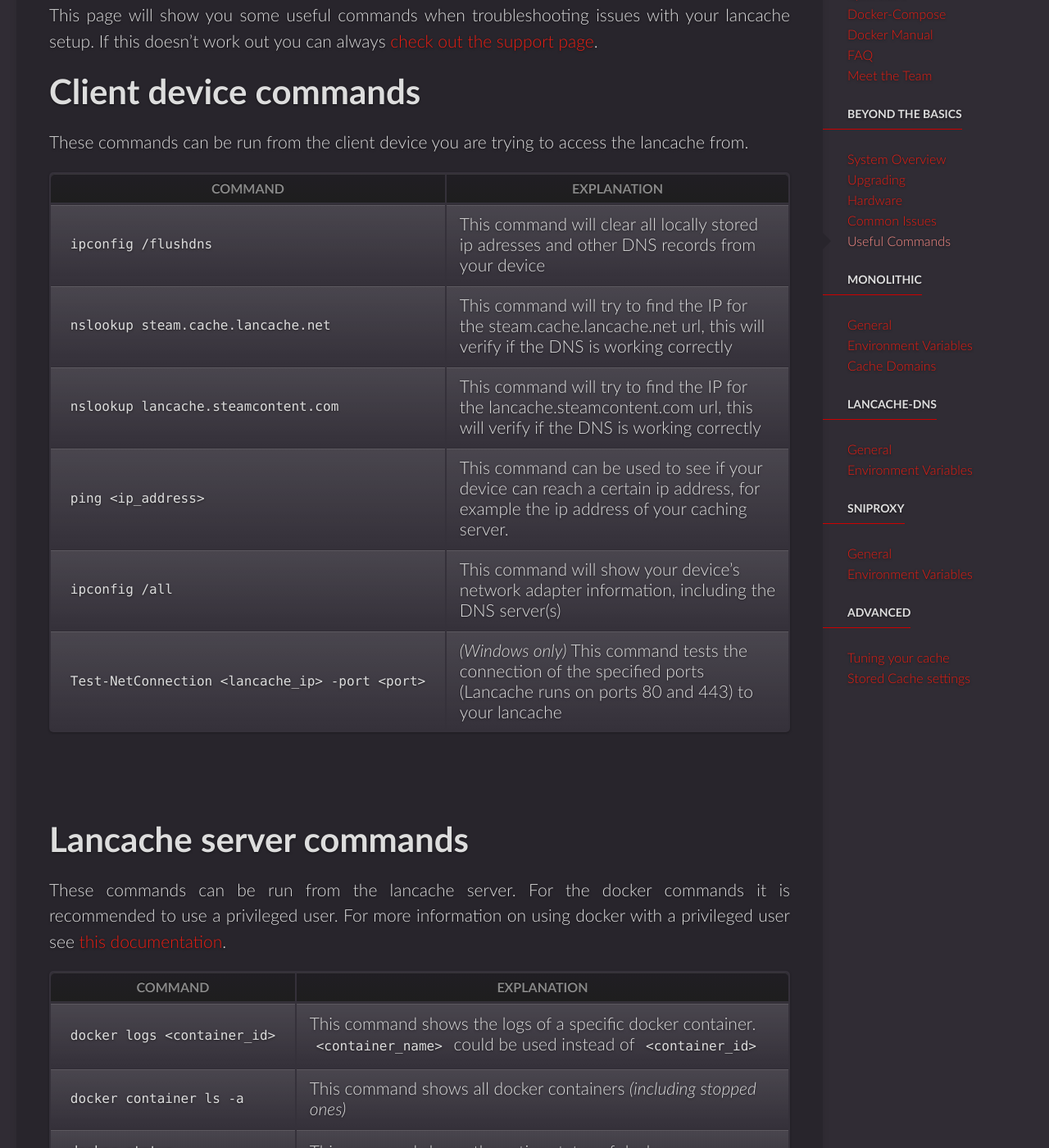
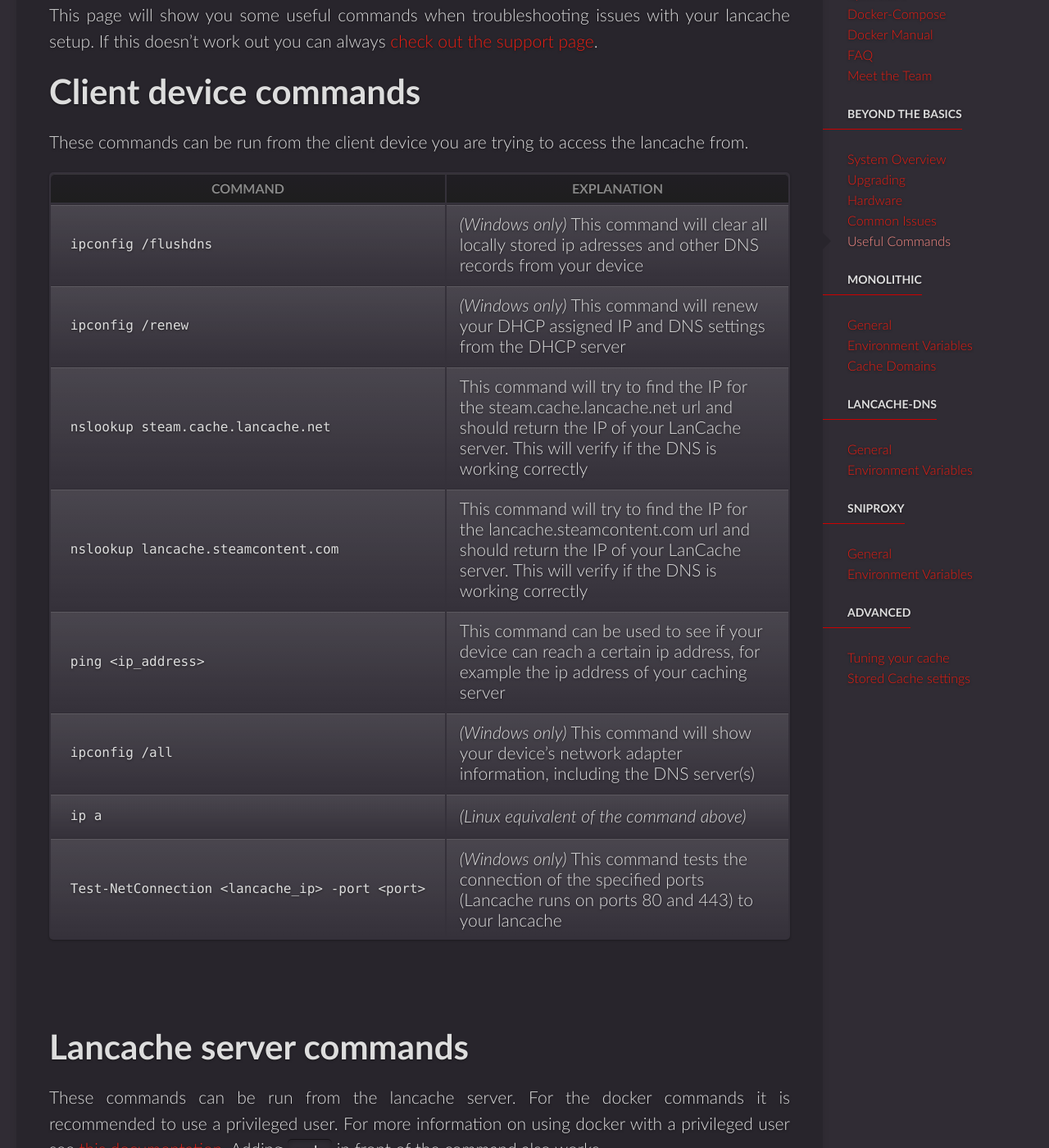
Before and after one commit to lancachenet/lancachenet.github.io, a Jekyll site: the page built from _docs/useful-commands.md, in a window 1280 px wide and 1400 px high, scrolled down 199 px. Shown: the whole window at 82% size. Built offline with Jekyll 4.4.1, drawn with Linux system fonts in a browser that asks for light colours; comment, search, counter and statistics services are not loaded; some of the changed text lies outside the part shown.

Commit message:
Add changes from change request

```diff
--- a/_docs/useful-commands.md
+++ b/_docs/useful-commands.md
@@ -7,25 +7,34 @@
 # Client device commands
 These commands can be run from the client device you are trying to access the lancache from.
 
+
 |Command		|  Explanation											|
 |-------------------------------|----------------------------------------|
-|`ipconfig /flushdns`           |   This command will clear all locally stored ip adresses and other DNS records from your device                   |
-|`nslookup steam.cache.lancache.net`  | This command will try to find the IP for the steam.cache.lancache.net url, this will verify if the DNS is working correctly         |
-| `nslookup lancache.steamcontent.com`|  This command will try to find the IP for the lancache.steamcontent.com url, this will verify if the DNS is working correctly  |
-| `ping <ip_address> `| This command can be used to see if your device can reach a certain ip address, for example the ip address of your caching server.   |
-| `ipconfig /all` | This command will show your device's network adapter information, including the DNS server(s)   |
-| `Test-NetConnection <lancache_ip> -port <port>` | *(Windows only)* This command tests the connection of the specified ports (Lancache runs on ports 80 and 443) to your lancache
+|`ipconfig /flushdns`           | *(Windows only)*  This command will clear all locally stored ip adresses and other DNS records from your device                   |
+|`ipconfig /renew`           | *(Windows only)*  This command will renew your DHCP assigned IP and DNS settings from the DHCP server            |
+|`nslookup steam.cache.lancache.net`  | This command will try to find the IP for the steam.cache.lancache.net url and should return the IP of your LanCache server. This will verify if the DNS is working correctly         |
+| `nslookup lancache.steamcontent.com`|  This command will try to find the IP for the lancache.steamcontent.com url and should return the IP of your LanCache server. This will verify if the DNS is working correctly  |
+| `ping <ip_address> `| This command can be used to see if your device can reach a certain ip address, for example the ip address of your caching server   |
+| `ipconfig /all` | *(Windows only)* This command will show your device's network adapter information, including the DNS server(s)   |
+| `ip a` | *(Linux equivalent of the command above)*    |
+| `Test-NetConnection <lancache_ip> -port <port>` | *(Windows only)* This command tests the connection of the specified ports (Lancache runs on ports 80 and 443) to your lancache |
 
 
 <br><br>
 
 # Lancache server commands
-These commands can be run from the lancache server. For the docker commands it is recommended to use a privileged user. For more information on using docker with a privileged user see [this documentation](https://docs.docker.com/engine/install/linux-postinstall/#manage-docker-as-a-non-root-user).
+These commands can be run from the lancache server. For the docker commands it is recommended to use a privileged user.
+For more information on using docker with a privileged user see [this documentation](https://docs.docker.com/engine/install/linux-postinstall/#manage-docker-as-a-non-root-user).
+Adding `sudo` in front of the command also works.
 
 |Command		|  Explanation											|
 |-------------------------------|----------------------------------------|
-|`docker logs <container_id>`                        |  This command shows the logs of a specific docker container. `<container_name>` could be used instead of `<container_id>`   |
+|`docker logs <container_id>`                        |  This command shows the logs of a specific docker container. `<container_name>` could be used instead of `<container_id>`. The container names *(normally)* are `lancache_monolithic_1` and `lancache_dns_1`   |
 |`docker container ls -a`  | This command shows all docker containers *(including stopped ones)*|
-|`docker status` | This command shows the active status of docker
-| `Lsof -i tcp:<port>`| This command shows the services running on a specific port  |
+|`docker status` | This command shows the active status of docker |
+|`docker-compose up -d` | This command will create the docker container(s) for the LanCache and start running it |
+|`docker-compose down` | This command will stop all the running docker containers |
+|`docker-compose down && docker-compose up -d` | This command stops all running docker containers and restarts them afterwards |
+| `lsof -i tcp:<port>`| This command shows the services running on a specific port  |
 | `ip -a` | This command shows all the ip information for your caching server|
+| `find /your/cache/folder -type f -exec awk 'FNR>2 {nextfile} ``/origin\/eamaster\/s\/shift\``/mass_effect\/mass_effect_andromeda\/patchww_ww\``/mass_effect_andromedapcpatchww_wwconcept_670739583_``pc_retail_patch_fe0ac79761d8c4feba5831a96cfbc7fc6.zip/ ``{ print FILENAME ; nextfile }' '{}' +` | This command allows you to remove a corrupt file from the LanCache. **This process takes very long** |
```
